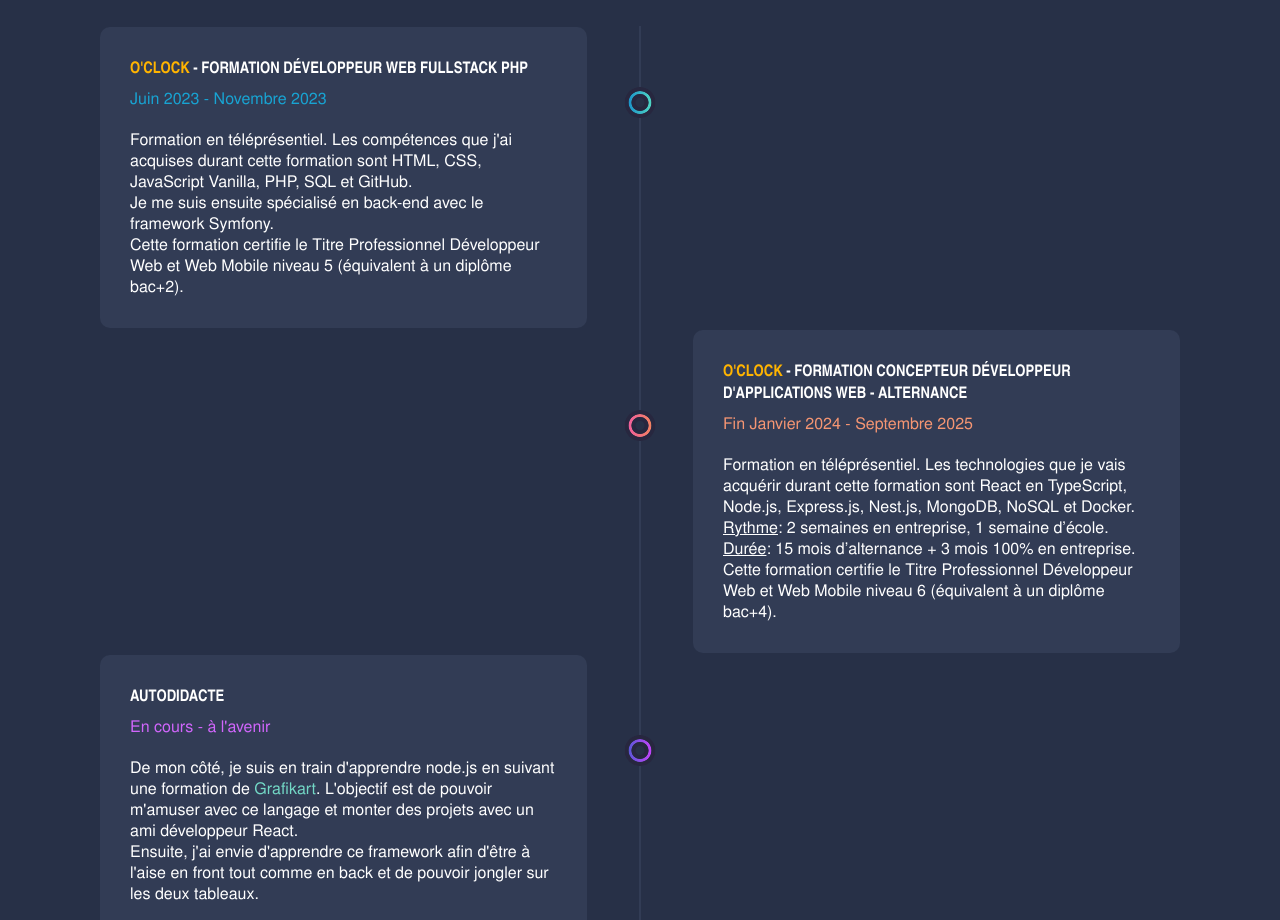
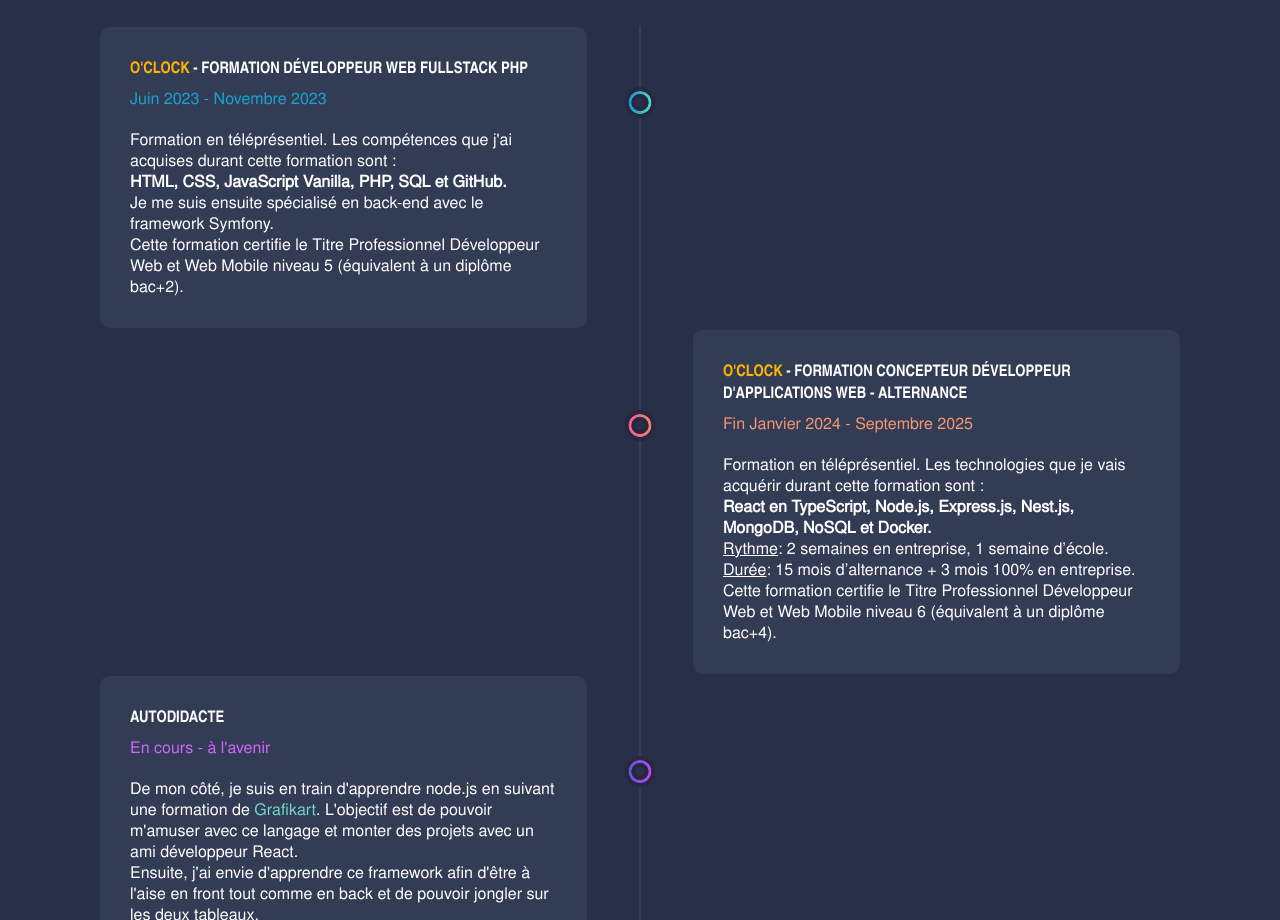
Before and after one commit to RomanBeldent/portfolio, a React (Vite) app: page / in a window 1280 px wide. Shown: the part 1040-1960 px from the top of the page. Built offline with nearby package versions, Linux system fonts and the light colour scheme.

Commit message:
bold added

```diff
--- a/src/components/FormationSection/FormationSection.jsx
+++ b/src/components/FormationSection/FormationSection.jsx
@@ -23,7 +23,7 @@
                                 <a className="oclock" href="https://oclock.io/formations/developpeur-web" target="_blank">O'Clock </a>- Formation Développeur Web Fullstack PHP
                             </h5>
                             <p className="winter date">Juin 2023 - Novembre 2023</p>
-                            <p>Formation en téléprésentiel. Les compétences que j'ai acquises durant cette formation sont HTML, CSS, JavaScript Vanilla, PHP, SQL et GitHub. <br />
+                            <p>Formation en téléprésentiel. Les compétences que j'ai acquises durant cette formation sont : <br /> <span className="strong">HTML, CSS, JavaScript Vanilla, PHP, SQL et GitHub. </span><br />
                                 Je me suis ensuite spécialisé en back-end avec le framework Symfony. <br />
                                 Cette formation certifie le Titre Professionnel Développeur Web et Web Mobile niveau 5 (équivalent à un diplôme bac+2).</p>
                         </div>
@@ -36,7 +36,7 @@
                             </h5>
 
                             <p className="salmon date">Fin Janvier 2024 - Septembre 2025</p>
-                            <p>Formation en téléprésentiel. Les technologies que je vais acquérir durant cette formation sont React en TypeScript, Node.js, Express.js, Nest.js, MongoDB, NoSQL et Docker.
+                            <p>Formation en téléprésentiel. Les technologies que je vais acquérir durant cette formation sont : <span className="strong"><br />React en TypeScript, Node.js, Express.js, Nest.js, MongoDB, NoSQL et Docker.</span>
                                 <br /> <span className="underline">Rythme</span>: 2 semaines en entreprise, 1 semaine d’école. <br />
                                 <span className="underline">Durée</span >: 15 mois d’alternance + 3 mois 100% en entreprise. <br />
                                 Cette formation certifie le Titre Professionnel Développeur Web et Web Mobile niveau 6 (équivalent à un diplôme bac+4).</p>
--- a/src/components/FormationSection/FormationSection.scss
+++ b/src/components/FormationSection/FormationSection.scss
@@ -68,6 +68,10 @@
     color: #ff7b00;
 }
 
+.strong {
+  font-weight: bolder;
+}
+
 .underline {
     text-decoration: underline;
 }
```
